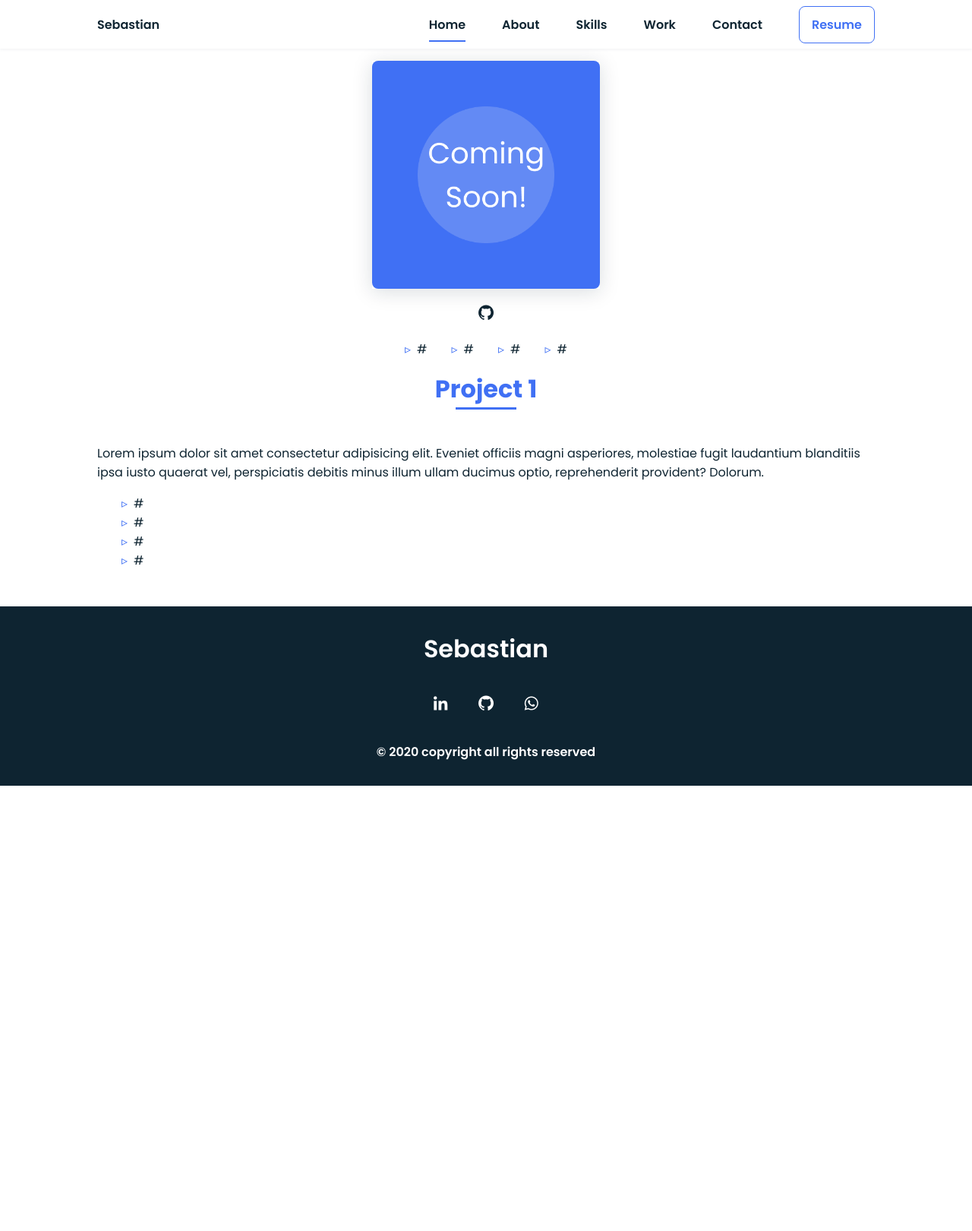
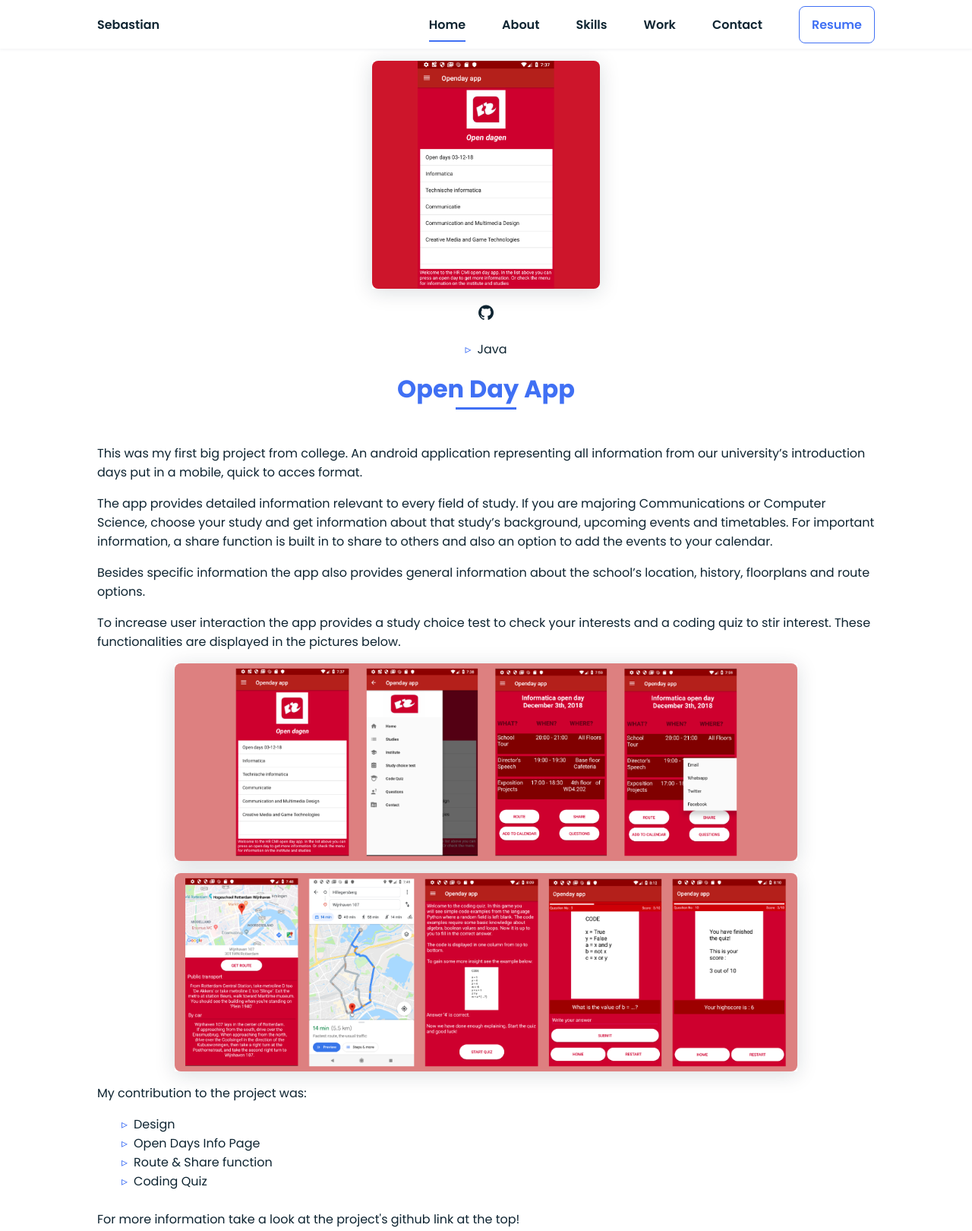
Before and after one commit to SebasDev95/Portfolio-v1, a plain HTML site: page assets/project-openday.html in a window 1280 px wide. Shown: the top 1620 px of the page at 76% size. Before the commit the page ends 1034 px from the top, so only its background shows below. Drawn offline with nearby package versions, Linux system fonts and the light colour scheme.

Commit message:
Projects done. Text and visuals added

```diff
--- a/assets/css/styles.css
+++ b/assets/css/styles.css
@@ -414,7 +414,14 @@ iframe{
     width: 300px;
     margin-bottom: var(--mb-2);
 }
-.project__img img{
+.project__contribution-img{
+    margin-left: auto;
+    margin-right: auto;
+    width: 80%;
+    box-shadow: 0 4px 25px rgb(14, 36, 49, .15);
+    margin-bottom: var(--mb-2);
+}
+.project__img img, .project__contribution-img img{
     border-radius: .5rem;
 }
 .project__link-icon{
@@ -450,6 +457,8 @@ iframe{
     position: relative;
     overflow: hidden;
     padding-top: 56.25%;
+    margin-left: var(--mb-6);
+    margin-right: var(--mb-6);
     margin-bottom: var(--mb-2);
 }
 /*===== MEDIA QUERIES  =====*/
--- a/assets/project-openday.html
+++ b/assets/project-openday.html
@@ -47,28 +47,36 @@
         <section class="project section">
             <div class="project__container bd-grid">
                 <div class="project__img">
-                    <img src="/assets/img/project-coming-soon.png" alt="">
+                    <img src="/assets/img/project-openday.png" alt="">
                 </div>
                 <div class="project__link">
-                    <a href="#" target="_blank" class="project__link-icon"><i class='bx bxl-github' ></i></a>
+                    <a href="https://github.com/SebasDev95/OpendagAPP" target="_blank" class="project__link-icon"><i class='bx bxl-github' ></i></a>
                 </div>
                 <div class="project__tech">
                     <ul class="project__list">
-                        <li class="project__tech-item">#</li>
-                        <li class="project__tech-item">#</li>
-                        <li class="project__tech-item">#</li>
-                        <li class="project__tech-item">#</li>
+                        <li class="project__tech-item">Java</li>
                     </ul>
                 </div>
                 <div>
-                    <h2 class="section-title">Project 1</h2>
-                    <p class="project__text">Lorem ipsum dolor sit amet consectetur adipisicing elit. Eveniet officiis magni asperiores, molestiae fugit laudantium blanditiis ipsa iusto quaerat vel, perspiciatis debitis minus illum ullam ducimus optio, reprehenderit provident? Dolorum.</p>
+                    <h2 class="section-title">Open Day App</h2>
+                    <p class="project__text">This was my first big project from college. An android application representing all information from our university’s introduction days put in a mobile, quick to acces format.</p>
+                    <p class="project__text">The app provides detailed information relevant to every field of study. If you are majoring Communications or Computer Science, choose your study and get information about that study’s background, upcoming events and timetables. For important information, a share function is built in to share to others and also an option to add the events to your calendar.</p>
+                    <p class="project__text">Besides specific information the app also provides general information about the school’s location, history, floorplans and route options.</p>
+                    <p class="project__text">To increase user interaction the app provides a study choice test to check your interests and a coding quiz to stir interest. These functionalities are displayed in the pictures below.</p>
+                    <div class="project__contribution-img">
+                        <img src="/assets/img/project-openday-contribution1.png" alt="">
+                    </div>
+                    <div class="project__contribution-img">
+                        <img src="/assets/img/project-openday-contribution2.png" alt="">
+                    </div>
+                    <p class="project__text">My contribution to the project was:</p>
                     <ul class="project__list">
-                        <li class="project__contribution-item">#</li>
-                        <li class="project__contribution-item">#</li>
-                        <li class="project__contribution-item">#</li>
-                        <li class="project__contribution-item">#</li>
+                        <li class="project__contribution-item">Design</li>
+                        <li class="project__contribution-item">Open Days Info Page</li>
+                        <li class="project__contribution-item">Route & Share function</li>
+                        <li class="project__contribution-item">Coding Quiz</li>
                     </ul>
+                    <p class="project__text"><br>For more information take a look at the project's github link at the top!</p>
                 </div>
             </div>
 
```
Also changed, not shown: assets/index.html (+2 -2 lines), assets/project-artdrop.html (+19 -12 lines), assets/project-government.html (+2 -2 lines), assets/project-layout.html (+2 -0 lines), assets/img/project-openday-contribution1.png (added), assets/img/project-openday-contribution2.png (added).
